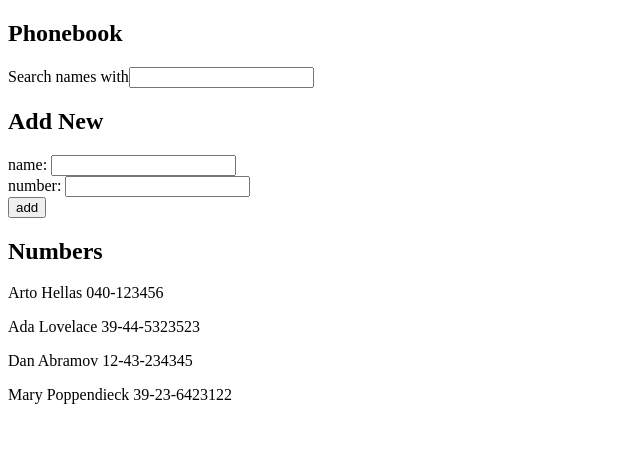
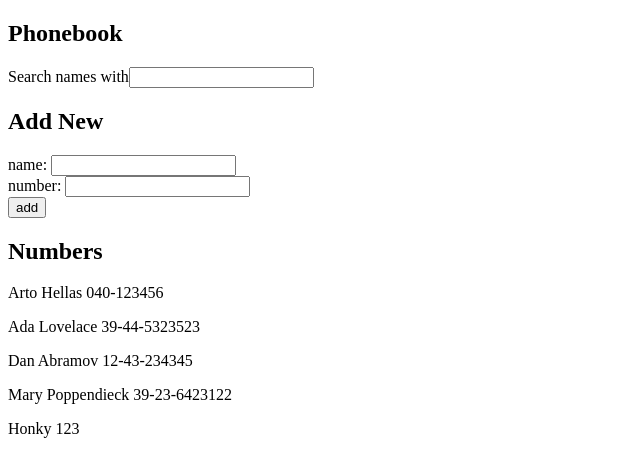
Before and after one commit to soumyadipsaha/fso, a React (Vite) app in the folder part2/phonebook/: page / in a window 1280 px wide. Shown: the top 472 px of the page, without its empty margins (0-640 px from the left). Built offline with nearby package versions, Linux system fonts and the light colour scheme; data requests are answered from the project's data file.

Commit message:
2.12 done

```diff
--- a/part2/phonebook/db.json
+++ b/part2/phonebook/db.json
@@ -1,5 +1,5 @@
 {
-  "persons":[
+  "persons": [
     {
       "name": "Arto Hellas",
       "number": "040-123456",
@@ -19,6 +19,11 @@
       "name": "Mary Poppendieck",
       "number": "39-23-6423122",
       "id": "4"
+    },
+    {
+      "id": 5,
+      "name": "Honky",
+      "number": "123"
     }
   ]
 }
--- a/part2/phonebook/src/App.jsx
+++ b/part2/phonebook/src/App.jsx
@@ -34,7 +34,17 @@ const App = () => {
       id: persons.length + 1
     }
 
-    setPersons(persons.concat(addPerson))
+    axios
+      .post('http://localhost:3001/persons', addPerson)
+      .then(response=>{
+        setPersons(persons.concat(addPerson))
+      })
+      .catch(error=>{
+        alert("Operation Failed!")
+      })
+
+
+
     setNewName('')
     setNewNumber('')
   }
```
